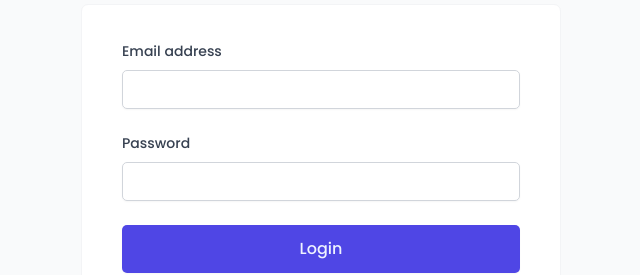
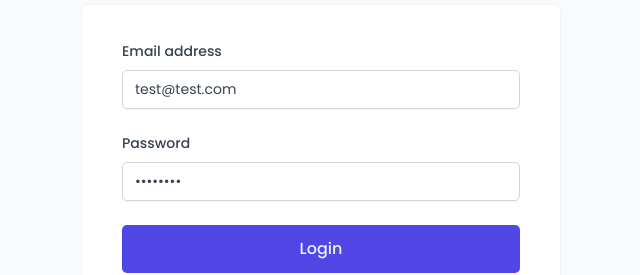
Before and after one commit to TranNguyenNgocHuy/Admin_Hotel_Management, a React (Vite) app: page /login in a window 1280 px wide. Shown: the part 350-625 px from the top of the page, without its empty margins (319-959 px from the left). Built offline with nearby package versions, Linux system fonts and the light colour scheme; a web font is replaced by a local one.

Commit message:
Show email and password in login form

```diff
--- a/src/features/authentication/LoginForm.tsx
+++ b/src/features/authentication/LoginForm.tsx
@@ -7,8 +7,8 @@
 import SpinnerMini from '../../ui/SpinnerMini'
 
 function LoginForm() {
-  const [email, setEmail] = useState<string>('')
-  const [password, setPassword] = useState<string>('')
+  const [email, setEmail] = useState<string>('test@test.com')
+  const [password, setPassword] = useState<string>('87654321')
   const { isLoading, login } = useLogin()
 
   function handleSubmit(e: React.FormEvent<HTMLFormElement>) {
```
